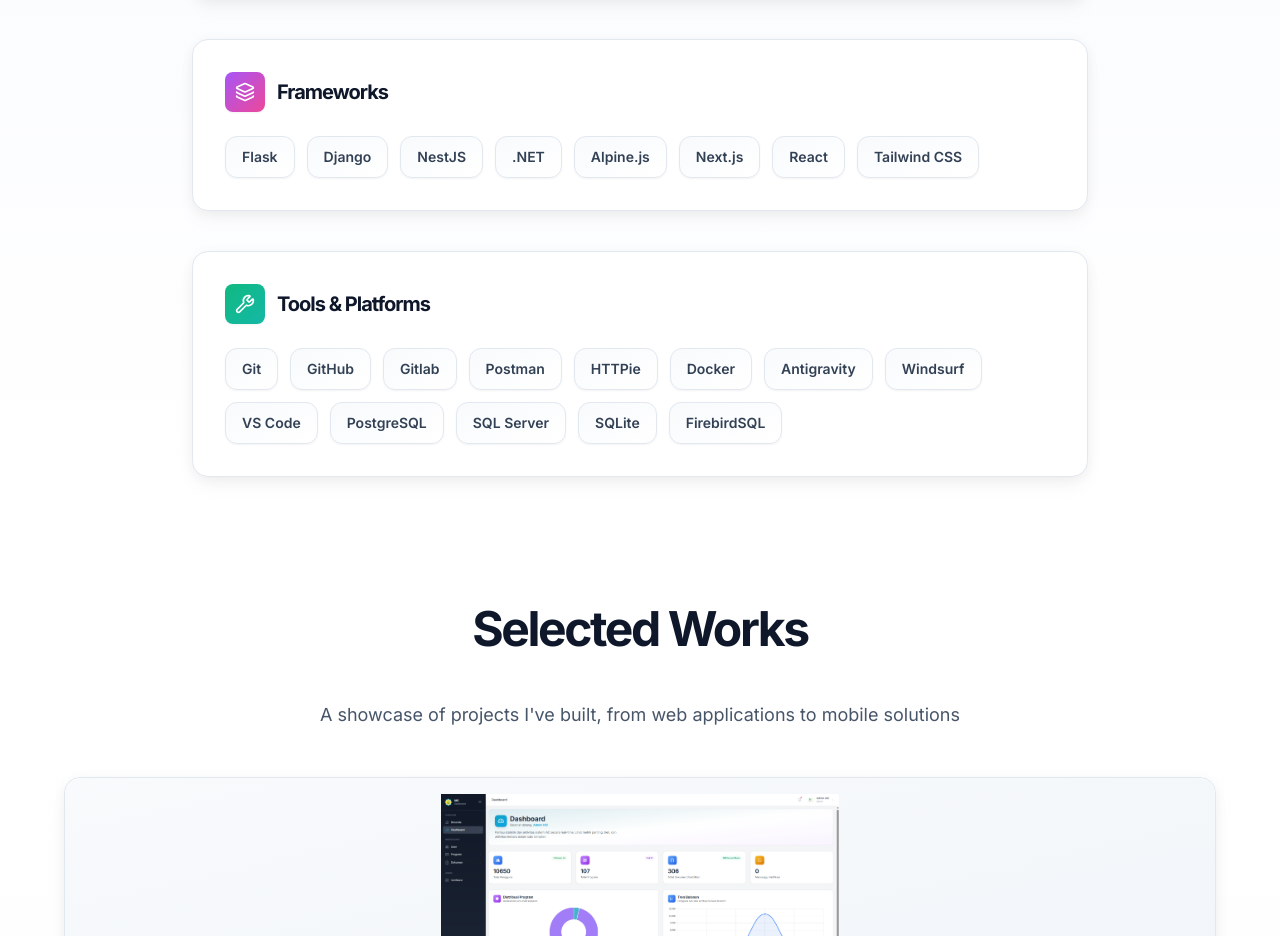
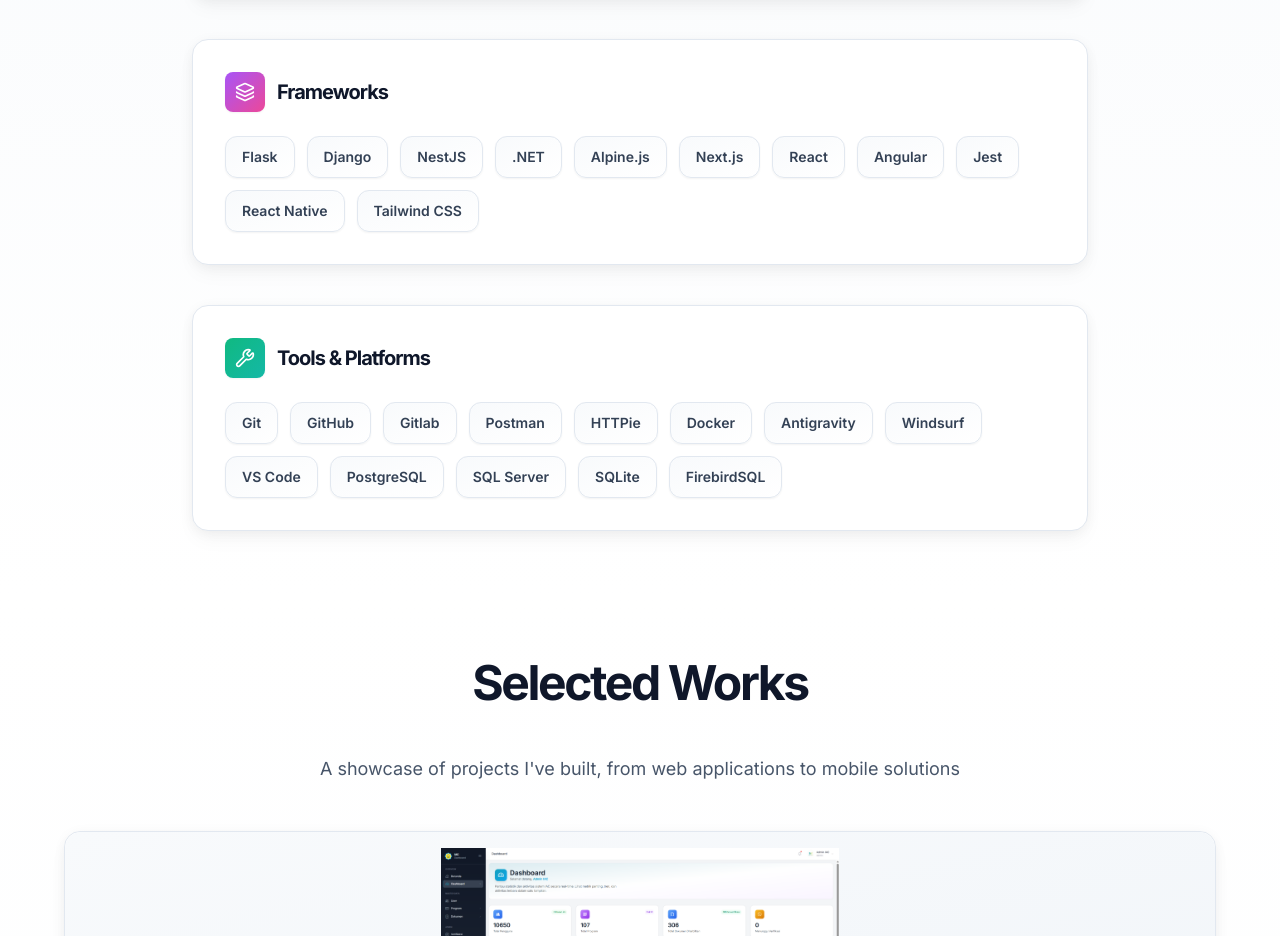
Before and after one commit to naufalwdd/naufalwdd.github.io, a React (Vite) app: page / in a window 1280 px wide. Shown: the part 2180-3116 px from the top of the page. Built offline with nearby package versions, Linux system fonts and the light colour scheme.

Commit message:
update cv

```diff
--- a/src/data/cv.ts
+++ b/src/data/cv.ts
@@ -52,6 +52,9 @@
       "Alpine.js",
       "Next.js",
       "React",
+      "Angular",
+      "Jest",
+      "React Native",
       "Tailwind CSS"
     ],
     mobile: ["React Native", "Xamarin"],
```
